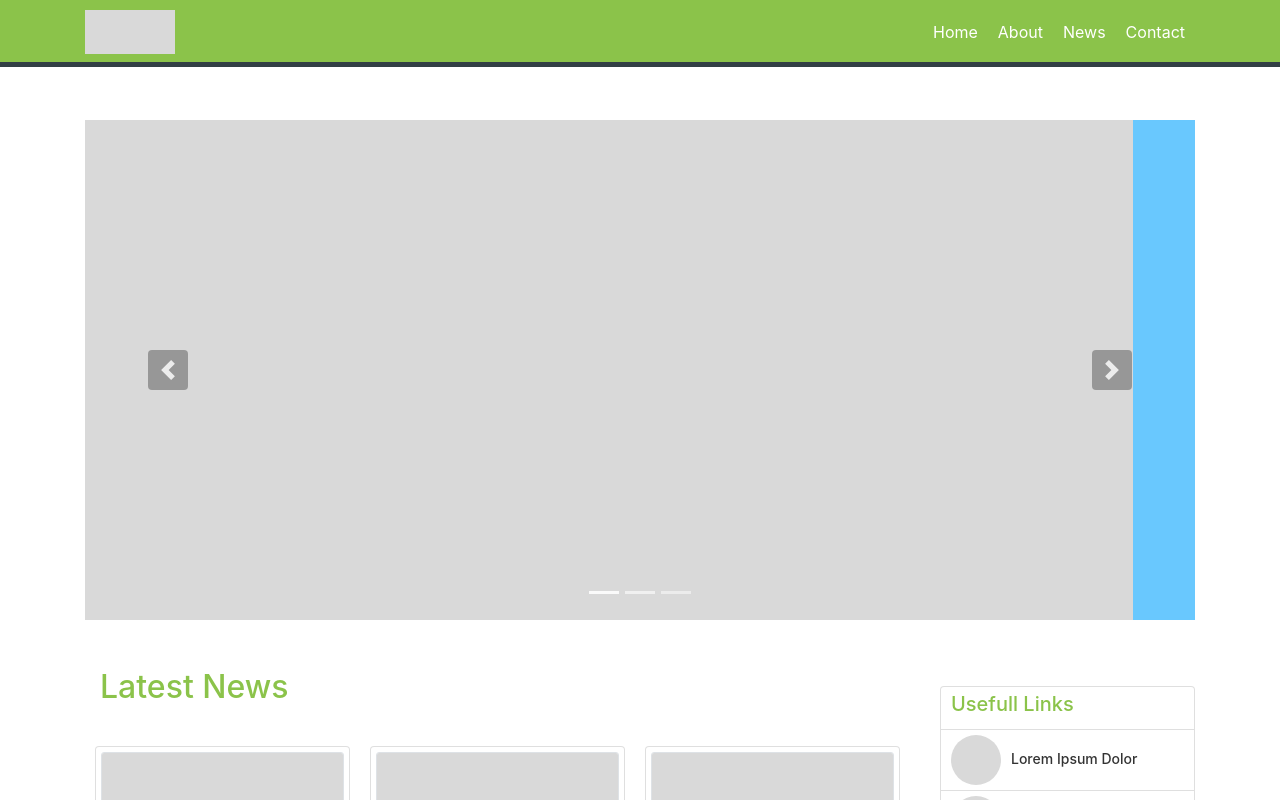
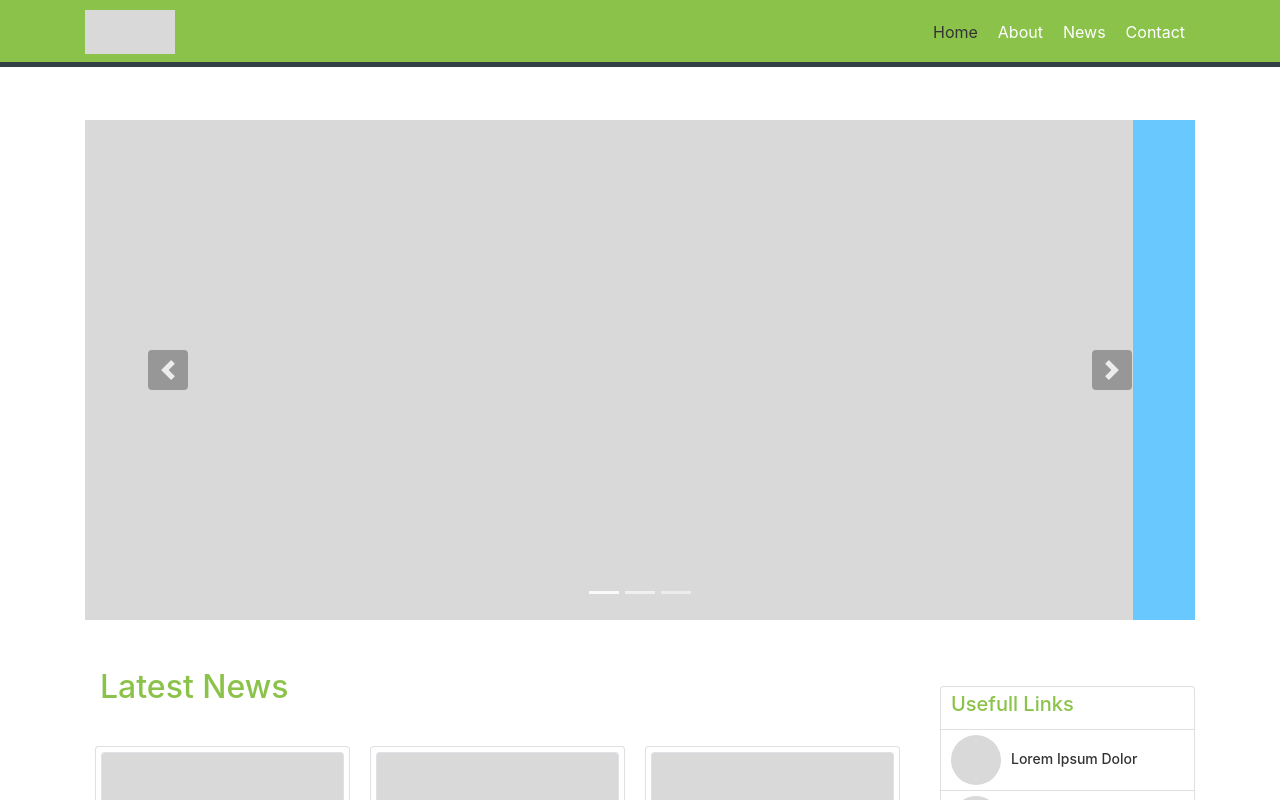
Before and after one commit to abdul-yudi/gpi_frontend, a React (Create React App) app: page / in a window 1280 px wide. Shown: the top 800 px of the page. Built offline with nearby package versions, Linux system fonts and the light colour scheme.

Commit message:
add active nav menu

```diff
--- a/src/App.jsx
+++ b/src/App.jsx
@@ -15,6 +15,7 @@ import Contact from './pages/contact/Contact';
 import Detail from './pages/detail/Detail';
 
 const App = () => {
+
   return (
     <Router>
       <>
--- a/src/components/header/Header.css
+++ b/src/components/header/Header.css
@@ -13,13 +13,18 @@ nav.navbar, .navbar-light {
   border: none;
   border-radius: 0;
 }
-.mb-50{
-  margin-bottom: 60px;
-}
+
 .navbar-light .navbar-nav > li > a {
   color: white;
   text-decoration: none;
   padding: 10px;
+  display: block;
+  transition: color 0.4s;
+}
+
+.navbar-light .navbar-nav > li > a.active,
+.navbar-light .navbar-nav > li > a:hover{
+  color: #333;
 }
 
 .navbar-light .navbar-brand {
@@ -39,10 +44,5 @@ nav.navbar, .navbar-light {
 }
 
 .navbar-light .navbar-brand:focus, .navbar-light .navbar-brand:hover {
-  color: white;
   background-color: transparent;
 }
-.navbar-light .navbar-nav>li>a:focus, .navbar-light .navbar-nav>li>a:hover {
-  color: white;
-  background-color: transparent;
-}
--- a/src/components/header/Header.jsx
+++ b/src/components/header/Header.jsx
@@ -5,7 +5,7 @@ import { Collapse,
   Nav,
   NavItem,
   Container } from 'reactstrap';
-import { Link } from 'react-router-dom';
+import { NavLink, Link } from 'react-router-dom';
 import './Header.css'
 
 const Header = () => {
@@ -17,23 +17,23 @@ const Header = () => {
   }
 
   return (
-    <Navbar color="faded" className="mb-50" light fixed='top' expand="md">
+    <Navbar color="faded" className="mb-5" light fixed='top' expand="md">
       <Container>
         <Link className="logo" to="/"><img className="w-100" src="/assets/images/placeholder.jpg" alt=""/></Link>
         <NavbarToggler onClick={toggle} />
         <Collapse isOpen={isOpen} navbar>
           <Nav className="ml-auto" navbar>
             <NavItem>
-                  <Link to="/">Home</Link>
+              <NavLink exact activeClassName="active" to="/">Home</NavLink>
             </NavItem>
             <NavItem>
-                  <Link to="/about">About</Link>
+              <NavLink exact activeClassName="active" to="/about">About</NavLink>
             </NavItem>
             <NavItem>
-                    <Link to="/news">News</Link>
+              <NavLink exact activeClassName="active" to="/news">News</NavLink>
             </NavItem>
             <NavItem>
-                  <Link to="/contact">Contact</Link>
+              <NavLink exact activeClassName="active" to="/contact">Contact</NavLink>
             </NavItem>
           </Nav>
         </Collapse>
```
Lines whose indentation alone changed are shown as unchanged.
